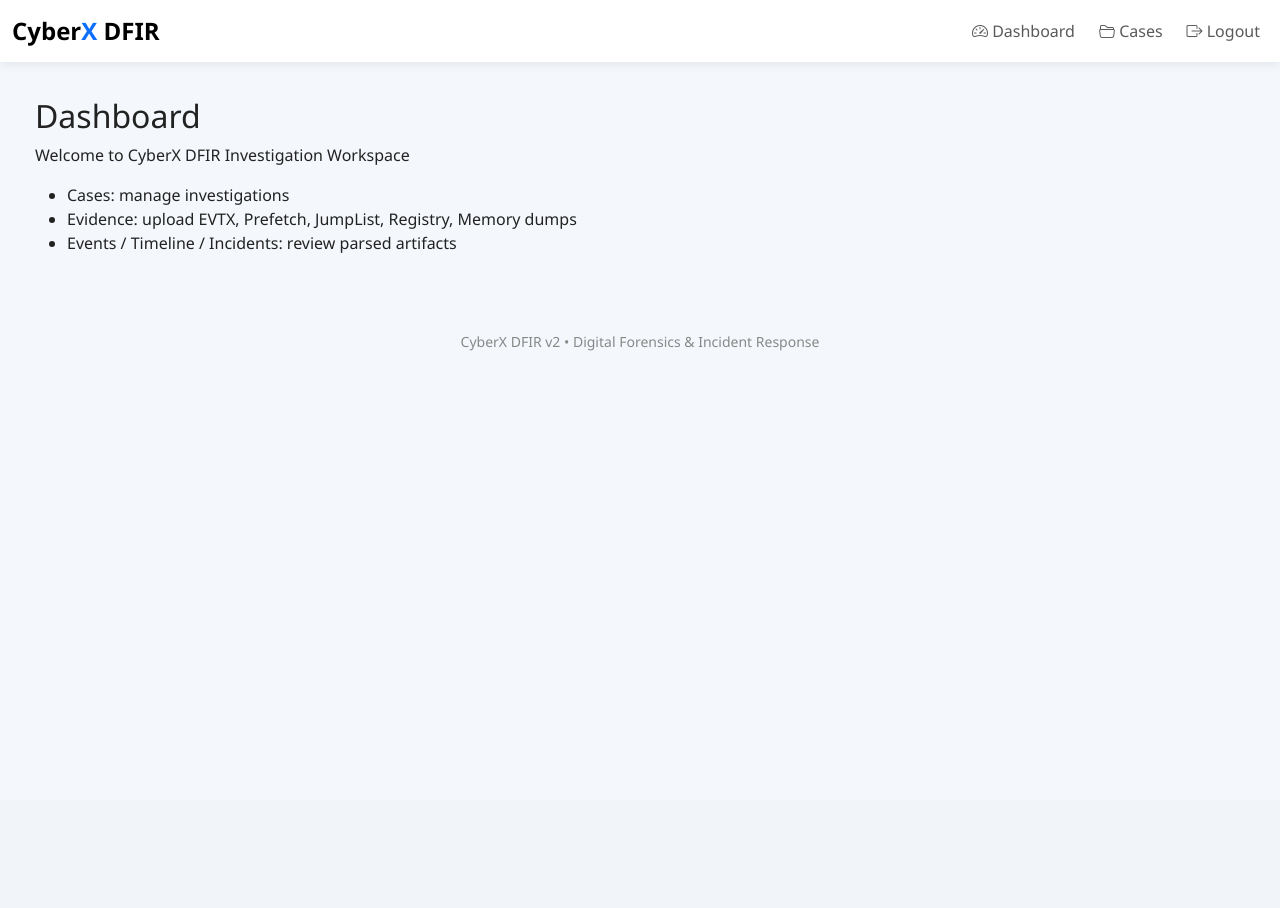
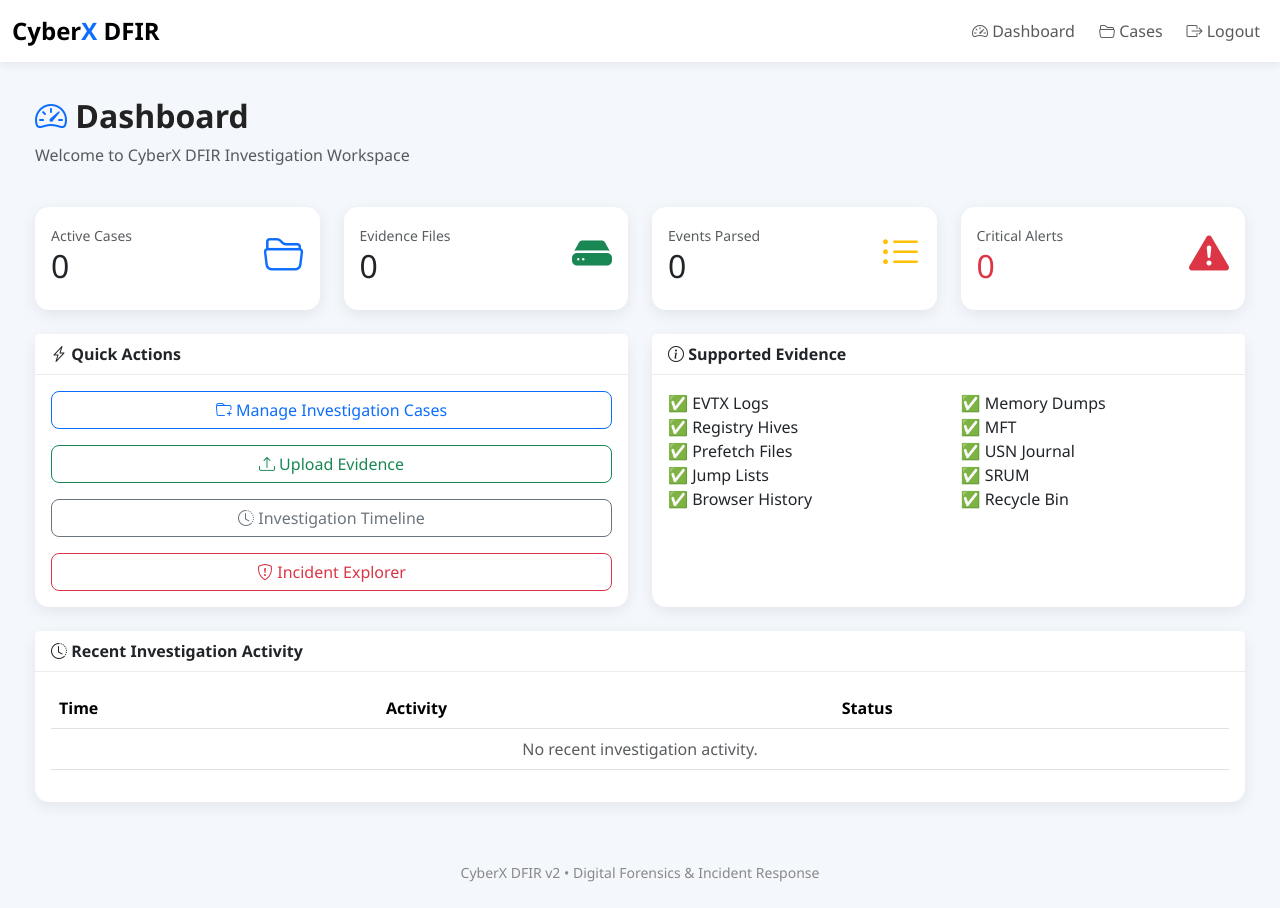
Before and after one commit to itsmeRiF/dfir-framework2, a Flask app: page /dashboard in a window 1280 px wide. Before the commit the page ends 351 px from the top, so only its background shows below. Run offline with Flask 3, Linux system fonts and the light colour scheme; data that the repository does not hold is empty; parts of the project's set-up code (start-up, migrations or seed data) failed here and were passed over.

Commit message:
Update dashboard.html --this makes sense
well, to add proper dashboard features

```diff
--- a/templates/dashboard.html
+++ b/templates/dashboard.html
@@ -1,11 +1,339 @@
 {% extends "base.html" %}
 
 {% block content %}
-<h2>Dashboard</h2>
-<p>Welcome to CyberX DFIR Investigation Workspace</p>
-<ul>
-  <li>Cases: manage investigations</li>
-  <li>Evidence: upload EVTX, Prefetch, JumpList, Registry, Memory dumps</li>
-  <li>Events / Timeline / Incidents: review parsed artifacts</li>
-</ul>
+
+<div class="d-flex justify-content-between align-items-center mb-4">
+
+    <div>
+
+        <h2 class="fw-bold">
+
+            <i class="bi bi-speedometer2 text-primary"></i>
+
+            Dashboard
+
+        </h2>
+
+        <p class="text-muted">
+
+            Welcome to CyberX DFIR Investigation Workspace
+
+        </p>
+
+    </div>
+
+</div>
+
+<!-- Statistics -->
+
+<div class="row g-4 mb-4">
+
+    <div class="col-md-3">
+
+        <div class="card">
+
+            <div class="card-body">
+
+                <div class="d-flex justify-content-between">
+
+                    <div>
+
+                        <small class="text-muted">
+
+                            Active Cases
+
+                        </small>
+
+                        <h2>{{ total_cases|default(0) }}</h2>
+
+                    </div>
+
+                    <i class="bi bi-folder2-open fs-1 text-primary"></i>
+
+                </div>
+
+            </div>
+
+        </div>
+
+    </div>
+
+    <div class="col-md-3">
+
+        <div class="card">
+
+            <div class="card-body">
+
+                <div class="d-flex justify-content-between">
+
+                    <div>
+
+                        <small class="text-muted">
+
+                            Evidence Files
+
+                        </small>
+
+                        <h2>{{ evidence_count|default(0) }}</h2>
+
+                    </div>
+
+                    <i class="bi bi-hdd-fill fs-1 text-success"></i>
+
+                </div>
+
+            </div>
+
+        </div>
+
+    </div>
+
+    <div class="col-md-3">
+
+        <div class="card">
+
+            <div class="card-body">
+
+                <div class="d-flex justify-content-between">
+
+                    <div>
+
+                        <small class="text-muted">
+
+                            Events Parsed
+
+                        </small>
+
+                        <h2>{{ event_count|default(0) }}</h2>
+
+                    </div>
+
+                    <i class="bi bi-list-ul fs-1 text-warning"></i>
+
+                </div>
+
+            </div>
+
+        </div>
+
+    </div>
+
+    <div class="col-md-3">
+
+        <div class="card">
+
+            <div class="card-body">
+
+                <div class="d-flex justify-content-between">
+
+                    <div>
+
+                        <small class="text-muted">
+
+                            Critical Alerts
+
+                        </small>
+
+                        <h2 class="text-danger">
+
+                            {{ critical_count|default(0) }}
+
+                        </h2>
+
+                    </div>
+
+                    <i class="bi bi-exclamation-triangle-fill fs-1 text-danger"></i>
+
+                </div>
+
+            </div>
+
+        </div>
+
+    </div>
+
+</div>
+
+<!-- Quick Actions -->
+
+<div class="row mb-4">
+
+    <div class="col-lg-6">
+
+        <div class="card h-100">
+
+            <div class="card-header">
+
+                <i class="bi bi-lightning-charge"></i>
+
+                Quick Actions
+
+            </div>
+
+            <div class="card-body">
+
+                <div class="d-grid gap-3">
+
+                    <a href="/cases" class="btn btn-outline-primary">
+
+                        <i class="bi bi-folder-plus"></i>
+
+                        Manage Investigation Cases
+
+                    </a>
+
+                    <a href="/evidence" class="btn btn-outline-success">
+
+                        <i class="bi bi-upload"></i>
+
+                        Upload Evidence
+
+                    </a>
+
+                    <a href="/timeline" class="btn btn-outline-secondary">
+
+                        <i class="bi bi-clock-history"></i>
+
+                        Investigation Timeline
+
+                    </a>
+
+                    <a href="/incidents" class="btn btn-outline-danger">
+
+                        <i class="bi bi-shield-exclamation"></i>
+
+                        Incident Explorer
+
+                    </a>
+
+                </div>
+
+            </div>
+
+        </div>
+
+    </div>
+
+    <div class="col-lg-6">
+
+        <div class="card h-100">
+
+            <div class="card-header">
+
+                <i class="bi bi-info-circle"></i>
+
+                Supported Evidence
+
+            </div>
+
+            <div class="card-body">
+
+                <div class="row">
+
+                    <div class="col-6">
+
+                        ✅ EVTX Logs<br>
+                        ✅ Registry Hives<br>
+                        ✅ Prefetch Files<br>
+                        ✅ Jump Lists<br>
+                        ✅ Browser History
+
+                    </div>
+
+                    <div class="col-6">
+
+                        ✅ Memory Dumps<br>
+                        ✅ MFT<br>
+                        ✅ USN Journal<br>
+                        ✅ SRUM<br>
+                        ✅ Recycle Bin
+
+                    </div>
+
+                </div>
+
+            </div>
+
+        </div>
+
+    </div>
+
+</div>
+
+<!-- Recent Activity -->
+
+<div class="card">
+
+    <div class="card-header">
+
+        <i class="bi bi-clock-history"></i>
+
+        Recent Investigation Activity
+
+    </div>
+
+    <div class="card-body">
+
+        <table class="table table-hover">
+
+            <thead>
+
+            <tr>
+
+                <th>Time</th>
+                <th>Activity</th>
+                <th>Status</th>
+
+            </tr>
+
+            </thead>
+
+            <tbody>
+
+            {% if recent_activity %}
+
+                {% for item in recent_activity %}
+
+                <tr>
+
+                    <td>{{ item.time }}</td>
+
+                    <td>{{ item.description }}</td>
+
+                    <td>
+
+                        <span class="badge bg-success">
+
+                            {{ item.status }}
+
+                        </span>
+
+                    </td>
+
+                </tr>
+
+                {% endfor %}
+
+            {% else %}
+
+                <tr>
+
+                    <td colspan="3" class="text-center text-muted">
+
+                        No recent investigation activity.
+
+                    </td>
+
+                </tr>
+
+            {% endif %}
+
+            </tbody>
+
+        </table>
+
+    </div>
+
+</div>
+
 {% endblock %}
```
